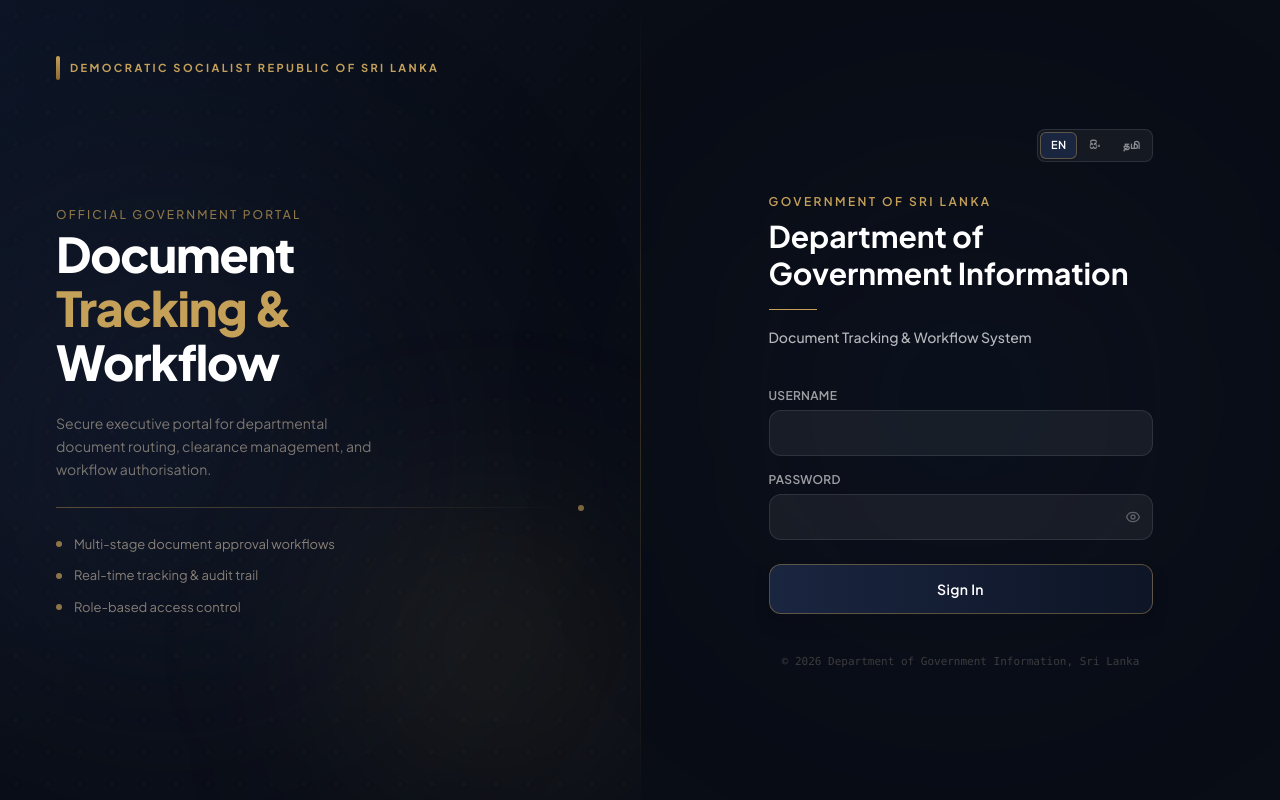
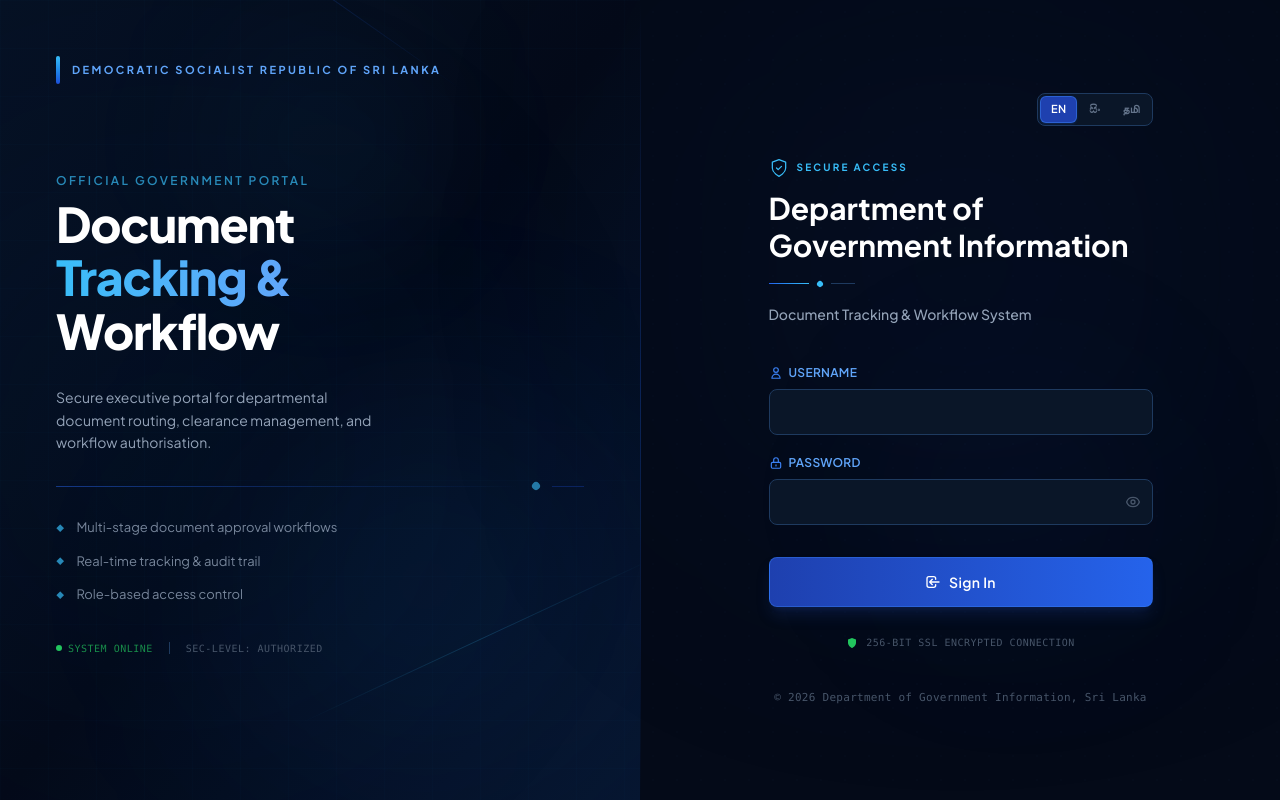
Before and after one commit to KAVINDAPIYUMAL/DMS, a Next.js app in the folder dmsfront/: page / in a window 1280 px wide. Built offline with nearby package versions, Linux system fonts and the light colour scheme; a web font is replaced by a local one.

Commit message:
change login page background colors

```diff
--- a/dmsfront/app/components/auth/LoginCard.tsx
+++ b/dmsfront/app/components/auth/LoginCard.tsx
@@ -79,30 +79,48 @@
 
       {/* Header */}
       <div className="mb-10">
-        <p className="text-xs font-semibold tracking-[0.2em] uppercase text-[#C5A059] mb-2">
-          Government of Sri Lanka
-        </p>
+        <div className="flex items-center gap-2 mb-3">
+          {/* Industrial shield icon */}
+          <svg className="w-5 h-5 text-[#38bdf8]" viewBox="0 0 24 24" fill="none" stroke="currentColor" strokeWidth="1.5">
+            <path d="M12 22s8-4 8-10V5l-8-3-8 3v7c0 6 8 10 8 10z" strokeLinecap="round" strokeLinejoin="round" />
+            <path d="M9 12l2 2 4-4" strokeLinecap="round" strokeLinejoin="round" />
+          </svg>
+          <p className="text-[10px] font-bold tracking-[0.22em] uppercase text-[#38bdf8]">
+            Secure Access
+          </p>
+        </div>
+
         <h1 className="text-2xl sm:text-3xl font-bold text-white leading-tight mb-1">
           {t.dept}
         </h1>
-        <div className="h-px w-12 bg-[#C5A059] my-4" />
-        <p className="text-sm text-white/70 font-medium leading-relaxed">
+        <div className="flex items-center gap-2 my-4">
+          <div className="h-px w-10 bg-gradient-to-r from-[#2563eb] to-[#38bdf8]" />
+          <div className="w-1.5 h-1.5 rounded-sm bg-[#38bdf8] rotate-45" />
+          <div className="h-px w-6 bg-[#1e3a5f]" />
+        </div>
+        <p className="text-sm text-[#94a3b8] font-medium leading-relaxed">
           {t.system}
         </p>
       </div>
 
       {/* Error */}
       {error && (
-        <div className="mb-5 px-4 py-3 rounded-lg bg-red-900/40 border border-red-500/40 text-red-300 text-xs font-medium">
+        <div className="mb-5 px-4 py-3 rounded-lg bg-red-900/30 border border-red-500/30 text-red-300 text-xs font-medium flex items-center gap-2">
+          <svg className="w-4 h-4 shrink-0" fill="none" stroke="currentColor" viewBox="0 0 24 24">
+            <path strokeLinecap="round" strokeLinejoin="round" strokeWidth="2" d="M12 9v2m0 4h.01m-6.938 4h13.856c1.54 0 2.502-1.667 1.732-2.5L13.732 4c-.77-.833-1.964-.833-2.732 0L3.34 16.5c-.77.833.192 2.5 1.732 2.5z" />
+          </svg>
           {error}
         </div>
       )}
 
       {/* Form */}
-      <form onSubmit={handleSubmit} className="space-y-4">
+      <form onSubmit={handleSubmit} className="space-y-5">
         {/* Username */}
         <div>
-          <label htmlFor="username" className="block text-xs font-semibold text-white/60 mb-1.5 tracking-wide uppercase">
+          <label htmlFor="username" className="flex items-center gap-1.5 text-xs font-semibold text-[#60a5fa] mb-2 tracking-wide uppercase">
+            <svg className="w-3.5 h-3.5 text-[#3b82f6]" fill="none" stroke="currentColor" viewBox="0 0 24 24">
+              <path strokeLinecap="round" strokeLinejoin="round" strokeWidth="2" d="M16 7a4 4 0 11-8 0 4 4 0 018 0zM12 14a7 7 0 00-7 7h14a7 7 0 00-7-7z" />
+            </svg>
             {t.username}
           </label>
           <input
@@ -111,13 +129,16 @@
             value={username}
             onChange={(e) => setUsername(e.target.value)}
             autoComplete="username"
-            className="w-full px-4 py-3 rounded-xl bg-white/[0.06] border border-white/10 text-white placeholder-white/25 text-sm focus:outline-none focus:border-[#C5A059]/70 focus:ring-1 focus:ring-[#C5A059]/40 transition-all"
+            className="w-full px-4 py-3 rounded-lg bg-[#0a1628] border border-[#1e3a5f] text-white placeholder-[#334155] text-sm focus:outline-none focus:border-[#3b82f6] focus:ring-1 focus:ring-[#3b82f6]/40 focus:bg-[#0c1e3a] transition-all duration-200"
           />
         </div>
 
         {/* Password */}
         <div>
-          <label htmlFor="password" className="block text-xs font-semibold text-white/60 mb-1.5 tracking-wide uppercase">
+          <label htmlFor="password" className="flex items-center gap-1.5 text-xs font-semibold text-[#60a5fa] mb-2 tracking-wide uppercase">
+            <svg className="w-3.5 h-3.5 text-[#3b82f6]" fill="none" stroke="currentColor" viewBox="0 0 24 24">
+              <path strokeLinecap="round" strokeLinejoin="round" strokeWidth="2" d="M12 15v2m-6 4h12a2 2 0 002-2v-6a2 2 0 00-2-2H6a2 2 0 00-2 2v6a2 2 0 002 2zm10-10V7a4 4 0 00-8 0v4h8z" />
+            </svg>
             {t.password}
           </label>
           <div className="relative">
@@ -127,12 +148,12 @@
               value={password}
               onChange={(e) => setPassword(e.target.value)}
               autoComplete="current-password"
-              className="w-full px-4 py-3 pr-11 rounded-xl bg-white/[0.06] border border-white/10 text-white placeholder-white/25 text-sm focus:outline-none focus:border-[#C5A059]/70 focus:ring-1 focus:ring-[#C5A059]/40 transition-all"
+              className="w-full px-4 py-3 pr-11 rounded-lg bg-[#0a1628] border border-[#1e3a5f] text-white placeholder-[#334155] text-sm focus:outline-none focus:border-[#3b82f6] focus:ring-1 focus:ring-[#3b82f6]/40 focus:bg-[#0c1e3a] transition-all duration-200"
             />
             <button
               type="button"
               onClick={() => setShowPassword(!showPassword)}
-              className="absolute right-3 top-1/2 -translate-y-1/2 text-white/30 hover:text-[#C5A059] transition-colors cursor-pointer"
+              className="absolute right-3 top-1/2 -translate-y-1/2 text-[#475569] hover:text-[#38bdf8] transition-colors cursor-pointer"
               tabIndex={-1}
             >
               {showPassword ? (
@@ -150,16 +171,20 @@
         </div>
 
         {/* Sign In Button */}
-        <div className="pt-2">
+        <div className="pt-3">
           <button
             type="submit"
             disabled={isLoading}
-            className="w-full py-3.5 rounded-xl font-semibold text-sm tracking-wide transition-all duration-200 cursor-pointer disabled:opacity-60 disabled:cursor-not-allowed relative overflow-hidden group bg-gradient-to-r from-[#1a2540] to-[#0d1526] hover:from-[#243352] hover:to-[#1a2540] text-white border border-[#C5A059]/40 hover:border-[#C5A059]/70 shadow-lg shadow-[#090d16]/50"
+            className="w-full py-3.5 rounded-lg font-semibold text-sm tracking-wide transition-all duration-300 cursor-pointer disabled:opacity-60 disabled:cursor-not-allowed relative overflow-hidden group bg-gradient-to-r from-[#1e40af] to-[#2563eb] hover:from-[#2563eb] hover:to-[#3b82f6] text-white border border-[#3b82f6]/40 hover:border-[#60a5fa]/70 shadow-lg shadow-[#1e3a8a]/30 hover:shadow-[#2563eb]/40"
           >
             {/* Shimmer */}
-            <span className="absolute inset-0 w-0 group-hover:w-full transition-all duration-500 bg-gradient-to-r from-transparent via-white/8 to-transparent" />
+            <span className="absolute inset-0 w-0 group-hover:w-full transition-all duration-500 bg-gradient-to-r from-transparent via-white/10 to-transparent" />
+            {/* Scan line animation */}
+            <span className="absolute inset-0 overflow-hidden opacity-0 group-hover:opacity-100 transition-opacity duration-300">
+              <span className="absolute top-0 left-0 w-full h-[1px] bg-gradient-to-r from-transparent via-[#38bdf8]/60 to-transparent animate-scan-line" />
+            </span>
             {isLoading ? (
-              <span className="flex items-center justify-center gap-2.5">
+              <span className="flex items-center justify-center gap-2.5 relative z-10">
                 <svg className="w-4 h-4 animate-spin" fill="none" viewBox="0 0 24 24">
                   <circle className="opacity-25" cx="12" cy="12" r="10" stroke="currentColor" strokeWidth="4" />
                   <path className="opacity-75" fill="currentColor" d="M4 12a8 8 0 018-8V0C5.373 0 0 5.373 0 12h4z" />
@@ -167,9 +192,24 @@
                 <span>Authenticating…</span>
               </span>
             ) : (
-              t.login
+              <span className="relative z-10 flex items-center justify-center gap-2">
+                <svg className="w-4 h-4" fill="none" stroke="currentColor" viewBox="0 0 24 24">
+                  <path strokeLinecap="round" strokeLinejoin="round" strokeWidth="2" d="M11 16l-4-4m0 0l4-4m-4 4h14m-5 4v1a3 3 0 01-3 3H6a3 3 0 01-3-3V7a3 3 0 013-3h7a3 3 0 013 3v1" />
+                </svg>
+                {t.login}
+              </span>
             )}
           </button>
+        </div>
+
+        {/* Security notice */}
+        <div className="flex items-center justify-center gap-2 pt-2">
+          <svg className="w-3 h-3 text-[#22c55e]" fill="currentColor" viewBox="0 0 24 24">
+            <path d="M12 22s8-4 8-10V5l-8-3-8 3v7c0 6 8 10 8 10z" />
+          </svg>
+          <span className="text-[10px] font-mono text-[#475569] tracking-wider uppercase">
+            256-bit SSL Encrypted Connection
+          </span>
         </div>
       </form>
     </div>
--- a/dmsfront/app/components/ui/LanguageSelector.tsx
+++ b/dmsfront/app/components/ui/LanguageSelector.tsx
@@ -22,7 +22,7 @@
 }: LanguageSelectorProps) {
   if (variant === 'pills') {
     return (
-      <div className={`inline-flex items-center gap-0.5 p-0.5 rounded-lg bg-white/[0.05] border border-white/10 ${className}`}>
+      <div className={`inline-flex items-center gap-0.5 p-0.5 rounded-lg bg-[#0a1628] border border-[#1e3a5f] ${className}`}>
         {languages.map((lang) => {
           const isActive = currentLanguage === lang.code;
           return (
@@ -32,8 +32,8 @@
               onClick={() => onLanguageChange(lang.code)}
               className={`px-2.5 py-1 text-[11px] font-semibold rounded-md transition-all duration-200 cursor-pointer tracking-wide ${
                 isActive
-                  ? 'bg-[#1a2540] text-white border border-[#C5A059]/40 shadow-sm'
-                  : 'text-white/50 hover:text-white'
+                  ? 'bg-[#1e40af] text-white border border-[#3b82f6]/50 shadow-sm shadow-[#2563eb]/20'
+                  : 'text-[#64748b] hover:text-[#93c5fd]'
               }`}
               title={lang.label}
             >
--- a/dmsfront/app/globals.css
+++ b/dmsfront/app/globals.css
@@ -35,16 +35,17 @@
   --status-in-progress: #0284c7;
   --status-approved: #10b981;
 
-  /* Login Portal Theme Tokens */
-  --navy-deep: #060a12;
-  --navy-base: #0d1526;
-  --navy-light: #1a2540;
-  --navy-accent: #243352;
-  --gold-primary: #C5A059;
-  --gold-light: #E4C88A;
-  --gold-glow: rgba(197, 160, 89, 0.35);
-  --glass-bg: rgba(9, 13, 22, 0.65);
-  --glass-border: rgba(197, 160, 89, 0.22);
+  /* Login Portal Theme Tokens — Blue Industrial */
+  --navy-deep: #040a18;
+  --navy-base: #061225;
+  --navy-light: #0c1e3a;
+  --navy-accent: #1e3a5f;
+  --blue-primary: #2563eb;
+  --blue-light: #38bdf8;
+  --blue-accent: #60a5fa;
+  --blue-glow: rgba(37, 99, 235, 0.35);
+  --glass-bg: rgba(4, 10, 24, 0.75);
+  --glass-border: rgba(30, 58, 95, 0.4);
 }
 
 @theme inline {
@@ -96,13 +97,13 @@
   font-family: var(--font-playfair), Georgia, serif;
 }
 
-/* Glassmorphism & Modern Executive Visual Styles */
+/* Glassmorphism & Modern Industrial Visual Styles */
 .glass-panel {
-  background: rgba(9, 13, 22, 0.72);
+  background: rgba(4, 10, 24, 0.8);
   backdrop-filter: blur(20px);
   -webkit-backdrop-filter: blur(20px);
-  border: 1px solid rgba(197, 160, 89, 0.2);
-  box-shadow: 0 25px 50px -12px rgba(0, 0, 0, 0.5), 0 0 40px rgba(9, 13, 22, 0.4);
+  border: 1px solid rgba(30, 58, 95, 0.35);
+  box-shadow: 0 25px 50px -12px rgba(0, 0, 0, 0.5), 0 0 40px rgba(4, 10, 24, 0.4);
 }
 
 .glass-card-light {
@@ -114,17 +115,17 @@
 }
 
 .glass-input {
-  background: rgba(255, 255, 255, 0.05);
+  background: rgba(10, 22, 40, 0.9);
   backdrop-filter: blur(8px);
-  border: 1px solid rgba(255, 255, 255, 0.12);
+  border: 1px solid rgba(30, 58, 95, 0.5);
   color: #ffffff;
   transition: all 0.2s cubic-bezier(0.16, 1, 0.3, 1);
 }
 
 .glass-input:focus {
-  background: rgba(255, 255, 255, 0.08);
-  border-color: rgba(197, 160, 89, 0.6);
-  box-shadow: 0 0 0 3px rgba(197, 160, 89, 0.18);
+  background: rgba(12, 30, 58, 0.95);
+  border-color: rgba(59, 130, 246, 0.6);
+  box-shadow: 0 0 0 3px rgba(37, 99, 235, 0.18);
 }
 
 /* Shimmer & Ambient Animations */
@@ -169,16 +170,32 @@
   background-size: 200% 100%;
 }
 
-/* Subtle Matrix/Grid Overlay */
+/* Subtle Grid Overlay — Industrial */
 .bg-grid-pattern {
-  background-image: radial-gradient(rgba(197, 160, 89, 0.12) 1px, transparent 1px);
-  background-size: 28px 28px;
+  background-image:
+    linear-gradient(rgba(56, 189, 248, 0.06) 1px, transparent 1px),
+    linear-gradient(90deg, rgba(56, 189, 248, 0.06) 1px, transparent 1px);
+  background-size: 48px 48px;
 }
 
-.gold-gradient-text {
-  background: linear-gradient(135deg, #F3E5AB 0%, #C5A059 50%, #E8D39E 100%);
+.blue-gradient-text {
+  background: linear-gradient(135deg, #93c5fd 0%, #3b82f6 50%, #60a5fa 100%);
   -webkit-background-clip: text;
   -webkit-text-fill-color: transparent;
+}
+
+/* Scan line animation for button hover */
+@keyframes scanLine {
+  0% {
+    transform: translateY(-100%);
+  }
+  100% {
+    transform: translateY(4000%);
+  }
+}
+
+.animate-scan-line {
+  animation: scanLine 1.5s ease-in-out infinite;
 }
 
 @keyframes fadeIn {
@@ -196,22 +213,22 @@
   animation: fadeIn 0.25s cubic-bezier(0.16, 1, 0.3, 1) forwards;
 }
 
-/* Custom Scrollbar */
+/* Custom Scrollbar — Blue Industrial */
 ::-webkit-scrollbar {
   width: 6px;
   height: 6px;
 }
 
 ::-webkit-scrollbar-track {
-  background: #060a12;
+  background: #040a18;
 }
 
 ::-webkit-scrollbar-thumb {
-  background: #1a2540;
+  background: #1e3a5f;
   border-radius: 3px;
-  border: 1px solid rgba(197, 160, 89, 0.2);
+  border: 1px solid rgba(37, 99, 235, 0.15);
 }
 
 ::-webkit-scrollbar-thumb:hover {
-  background: #243352;
+  background: #2563eb;
 }
--- a/dmsfront/app/page.tsx
+++ b/dmsfront/app/page.tsx
@@ -16,89 +16,120 @@
   };
 
   return (
-    <main className="min-h-screen w-full bg-[#090d16] flex flex-col">
+    <main className="min-h-screen w-full bg-[#040a18] flex flex-col">
       {/* Full-screen login layout */}
       <div className="flex-1 flex relative overflow-hidden">
 
         {/* ── Left decorative column ──────────────────────────────── */}
-        <div className="hidden lg:flex lg:w-1/2 relative flex-col justify-between p-14 bg-gradient-to-br from-[#0d1526] via-[#090d16] to-[#090d16]">
-          {/* Ambient glow */}
+        <div className="hidden lg:flex lg:w-1/2 relative flex-col justify-between p-14 bg-gradient-to-br from-[#061225] via-[#040a18] to-[#071630]">
+          {/* Ambient glow — deep blue & teal */}
           <div className="absolute inset-0 pointer-events-none">
-            <div className="absolute top-1/4 -left-20 w-[500px] h-[500px] rounded-full bg-[#243352]/25 blur-[120px]" />
-            <div className="absolute bottom-0 right-0 w-[300px] h-[300px] rounded-full bg-[#C5A059]/10 blur-[100px]" />
+            <div className="absolute top-1/4 -left-20 w-[500px] h-[500px] rounded-full bg-[#0a4da0]/20 blur-[140px] animate-pulse-glow" />
+            <div className="absolute bottom-10 right-10 w-[350px] h-[350px] rounded-full bg-[#1e90ff]/8 blur-[120px]" />
+            <div className="absolute top-10 right-1/3 w-[200px] h-[200px] rounded-full bg-[#38bdf8]/6 blur-[80px] animate-float-slow" />
           </div>
 
-          {/* Fine dot grid overlay */}
+          {/* Industrial grid overlay */}
           <div
-            className="absolute inset-0 pointer-events-none opacity-[0.35]"
+            className="absolute inset-0 pointer-events-none opacity-[0.12]"
             style={{
-              backgroundImage: 'radial-gradient(rgba(197,160,89,0.18) 1px, transparent 1px)',
-              backgroundSize: '32px 32px',
+              backgroundImage: `
+                linear-gradient(rgba(56,189,248,0.15) 1px, transparent 1px),
+                linear-gradient(90deg, rgba(56,189,248,0.15) 1px, transparent 1px)
+              `,
+              backgroundSize: '48px 48px',
             }}
           />
 
+          {/* Diagonal accent lines */}
+          <div className="absolute inset-0 pointer-events-none overflow-hidden">
+            <div className="absolute -top-20 -left-20 w-[600px] h-[1px] bg-gradient-to-r from-transparent via-[#2563eb]/30 to-transparent rotate-[35deg]" />
+            <div className="absolute bottom-40 -right-10 w-[400px] h-[1px] bg-gradient-to-r from-transparent via-[#38bdf8]/20 to-transparent rotate-[-25deg]" />
+          </div>
+
           {/* Top label */}
           <div className="relative z-10">
-            <div className="flex items-center gap-2.5">
-              <div className="w-1 h-6 bg-gradient-to-b from-[#C5A059] to-[#8C6A30] rounded-full" />
-              <span className="text-[11px] font-bold tracking-[0.22em] uppercase text-[#C5A059]">
+            <div className="flex items-center gap-3">
+              <div className="w-1 h-7 bg-gradient-to-b from-[#38bdf8] to-[#1d4ed8] rounded-full" />
+              <span className="text-[11px] font-bold tracking-[0.22em] uppercase text-[#60a5fa]">
                 Democratic Socialist Republic of Sri Lanka
               </span>
             </div>
           </div>
 
           {/* Centre block */}
-          <div className="relative z-10 space-y-6">
-            <div className="space-y-1">
-              <p className="text-xs font-medium tracking-[0.18em] uppercase text-[#C5A059]/70">
+          <div className="relative z-10 space-y-7">
+            <div className="space-y-2">
+              <p className="text-xs font-semibold tracking-[0.2em] uppercase text-[#38bdf8]/70">
                 Official Government Portal
               </p>
               <h2 className="text-4xl xl:text-5xl font-extrabold text-white leading-[1.12] tracking-tight">
                 Document<br />
-                <span className="text-[#C5A059]">Tracking &</span><br />
+                <span className="bg-gradient-to-r from-[#38bdf8] to-[#60a5fa] bg-clip-text text-transparent">Tracking &</span><br />
                 Workflow
               </h2>
             </div>
 
-            <p className="text-sm text-[#D5C7B0]/55 leading-relaxed max-w-xs">
+            <p className="text-sm text-[#94a3b8] leading-relaxed max-w-xs">
               Secure executive portal for departmental document routing,
               clearance management, and workflow authorisation.
             </p>
 
             {/* Decorative divider */}
             <div className="flex items-center gap-3">
-              <div className="h-px flex-1 bg-gradient-to-r from-[#C5A059]/40 to-transparent" />
-              <div className="w-1.5 h-1.5 rounded-full bg-[#C5A059]/60" />
+              <div className="h-px flex-1 bg-gradient-to-r from-[#2563eb]/50 to-transparent" />
+              <div className="w-2 h-2 rounded-sm bg-[#38bdf8]/60 rotate-45" />
+              <div className="h-px w-8 bg-[#1d4ed8]/30" />
             </div>
 
-            {/* Three feature lines */}
-            <ul className="space-y-3">
+            {/* Three feature lines with industrial icons */}
+            <ul className="space-y-3.5">
               {[
-                'Multi-stage document approval workflows',
-                'Real-time tracking & audit trail',
-                'Role-based access control',
+                { icon: '◆', text: 'Multi-stage document approval workflows' },
+                { icon: '◆', text: 'Real-time tracking & audit trail' },
+                { icon: '◆', text: 'Role-based access control' },
               ].map((item) => (
-                <li key={item} className="flex items-center gap-3 text-[13px] text-[#D5C7B0]/60">
-                  <div className="w-1.5 h-1.5 rounded-full bg-[#C5A059]/70 shrink-0" />
-                  {item}
+                <li key={item.text} className="flex items-center gap-3 text-[13px] text-[#94a3b8]/80 group">
+                  <span className="text-[8px] text-[#38bdf8]/70 group-hover:text-[#38bdf8] transition-colors">{item.icon}</span>
+                  <span className="group-hover:text-[#cbd5e1] transition-colors">{item.text}</span>
                 </li>
               ))}
             </ul>
+
+            {/* Industrial data readout decoration */}
+            <div className="flex items-center gap-4 pt-2">
+              <div className="flex items-center gap-1.5">
+                <div className="w-1.5 h-1.5 rounded-full bg-[#22c55e] animate-pulse" />
+                <span className="text-[10px] font-mono text-[#22c55e]/70 tracking-wider uppercase">System Online</span>
+              </div>
+              <div className="h-3 w-px bg-[#1e3a5f]" />
+              <span className="text-[10px] font-mono text-[#475569] tracking-wider">SEC-LEVEL: AUTHORIZED</span>
+            </div>
           </div>
 
           {/* Bottom spacer */}
           <div className="relative z-10" />
         </div>
 
-        {/* Vertical divider line */}
-        <div className="hidden lg:block w-px bg-gradient-to-b from-transparent via-[#C5A059]/25 to-transparent" />
+        {/* Vertical divider line — blue gradient */}
+        <div className="hidden lg:block w-px bg-gradient-to-b from-transparent via-[#2563eb]/30 to-transparent" />
 
         {/* ── Right login panel ────────────────────────────────────── */}
-        <div className="flex-1 flex flex-col items-center justify-center px-6 sm:px-10 py-12 bg-[#090d16] relative">
+        <div className="flex-1 flex flex-col items-center justify-center px-6 sm:px-10 py-12 bg-[#040a18] relative">
           {/* Subtle right-panel glow */}
           <div className="absolute inset-0 pointer-events-none">
-            <div className="absolute top-1/2 left-1/2 -translate-x-1/2 -translate-y-1/2 w-[400px] h-[400px] rounded-full bg-[#1a2540]/20 blur-[130px]" />
+            <div className="absolute top-1/3 left-1/2 -translate-x-1/2 -translate-y-1/2 w-[450px] h-[450px] rounded-full bg-[#0c2d6b]/15 blur-[140px]" />
+            <div className="absolute bottom-1/4 right-1/4 w-[200px] h-[200px] rounded-full bg-[#1e40af]/8 blur-[100px]" />
           </div>
+
+          {/* Hex grid subtle pattern on right */}
+          <div
+            className="absolute inset-0 pointer-events-none opacity-[0.04]"
+            style={{
+              backgroundImage: 'radial-gradient(circle, rgba(56,189,248,0.3) 1px, transparent 1px)',
+              backgroundSize: '24px 24px',
+            }}
+          />
 
           <div className="relative z-10 w-full max-w-sm">
             <LoginCard
@@ -110,7 +141,7 @@
           </div>
 
           {/* Bottom copyright (mobile visible) */}
-          <p className="relative z-10 mt-10 text-[11px] text-[#D5C7B0]/25 font-mono text-center">
+          <p className="relative z-10 mt-10 text-[11px] text-[#475569] font-mono text-center tracking-wide">
             &copy; 2026 Department of Government Information, Sri Lanka
           </p>
         </div>
```
